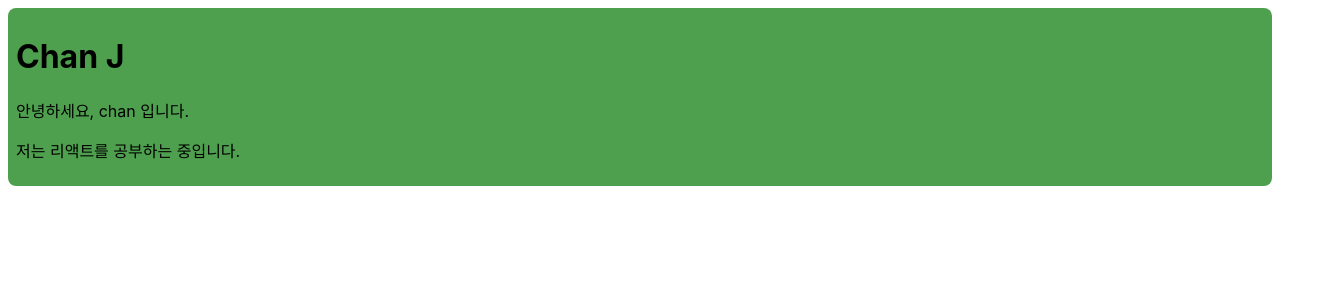
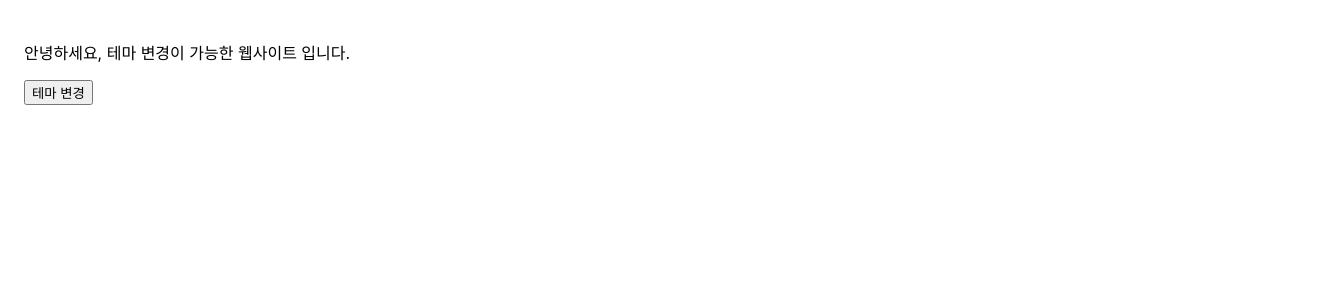
Before and after one commit to chaeeunj/first-meet-react, a React (Create React App) app in the folder my-app/: page / in a window 1280 px wide. Shown: the top 300 px of the page, 1328 px wide, since content can reach past the window. Built offline with nearby package versions, Linux system fonts and the light colour scheme.

Commit message:
처음 만난 리액트v2. 14-3 Context를 사용하여 테마 변경

```diff
--- /dev/null
+++ b/my-app/src/chapter_14/DarkOrLight.jsx
@@ -0,0 +1,23 @@
+import { useState, useCallback } from 'react';
+import ThemeContext from './ThemeContext';
+import MainContent from './MainContent';
+
+function DarkOrLight(props) {
+  const [theme, setTheme] = useState('light');
+
+  const toggleTheme = useCallback(() => {
+    if (theme == 'light') {
+      setTheme('dark');
+    } else if (theme == 'dark') {
+      setTheme('light');
+    }
+  }, [theme]);
+
+  return (
+    <ThemeContext.Provider value={{ theme, toggleTheme }}>
+      <MainContent />
+    </ThemeContext.Provider>
+  );
+}
+
+export default DarkOrLight;
--- /dev/null
+++ b/my-app/src/chapter_14/MainContent.jsx
@@ -0,0 +1,22 @@
+import { useContext } from 'react';
+import ThemeContext from './ThemeContext';
+
+function MainContent(props) {
+  const { theme, toggleTheme } = useContext(ThemeContext);
+
+  return (
+    <div
+      style={{
+        width: '100vw',
+        height: '100vh',
+        padding: '1.5rem',
+        backgroundColor: theme == 'light' ? 'white' : 'black',
+        color: theme == 'light' ? 'black' : 'white',
+      }}>
+      <p>안녕하세요, 테마 변경이 가능한 웹사이트 입니다.</p>
+      <button onClick={toggleTheme}>테마 변경</button>
+    </div>
+  );
+}
+
+export default MainContent;
--- /dev/null
+++ b/my-app/src/chapter_14/ThemeContext.jsx
@@ -0,0 +1,6 @@
+import React from 'react';
+
+const ThemeContext = React.createContext();
+ThemeContext.displayName = 'ThemeContext';
+
+export default ThemeContext;
--- a/my-app/src/index.js
+++ b/my-app/src/index.js
@@ -14,13 +14,14 @@
 // import AttendanceBook from './chapter_10/AttendanceBook';
 // import SignUp from './chapter_11/SignUp';
 // import Calculator from './chapter_12/Calculator';
-import ProfileCard from './chapter_13/ProfileCard';
+// import ProfileCard from './chapter_13/ProfileCard';
+import DarkOrLight from './chapter_14/DarkOrLight';
 
 const root = ReactDOM.createRoot(document.getElementById('root'));
 
 root.render(
   <React.StrictMode>
-    <ProfileCard />
+    <DarkOrLight />
   </React.StrictMode>
 );
 
```
